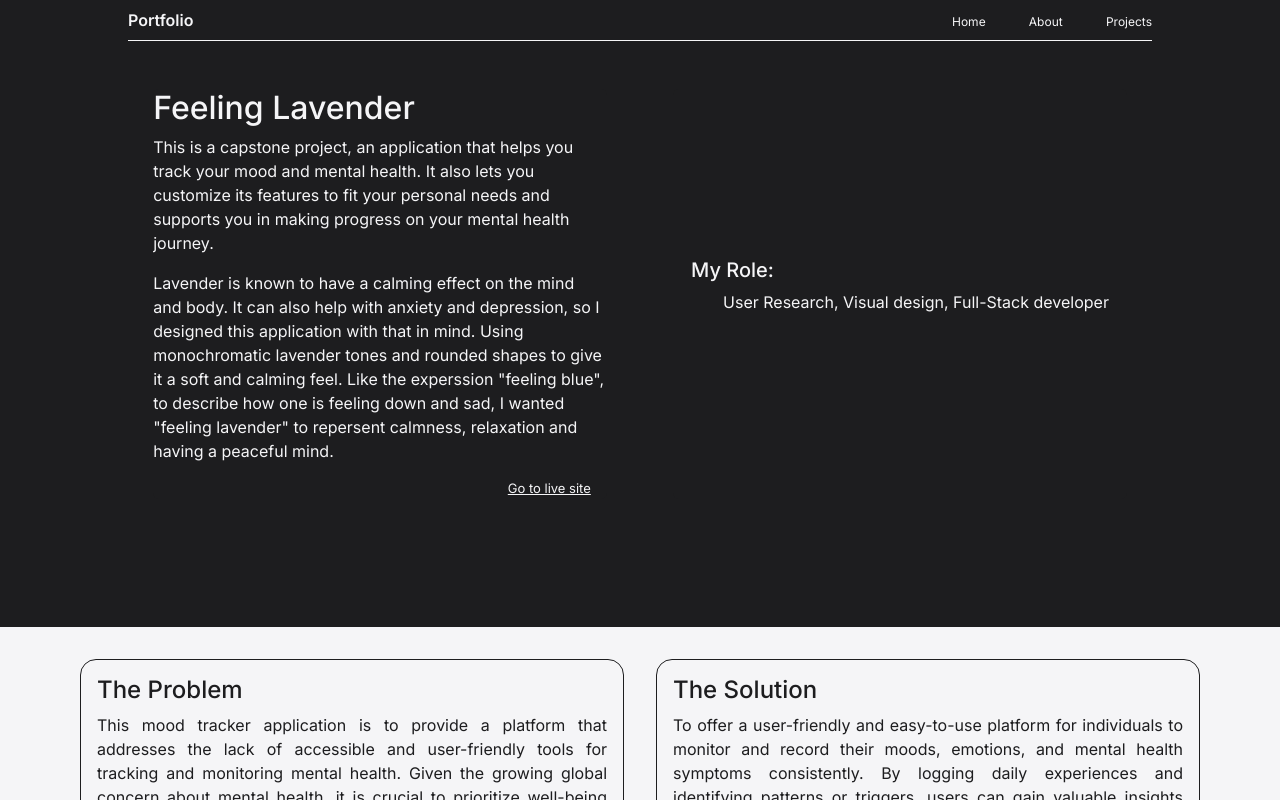
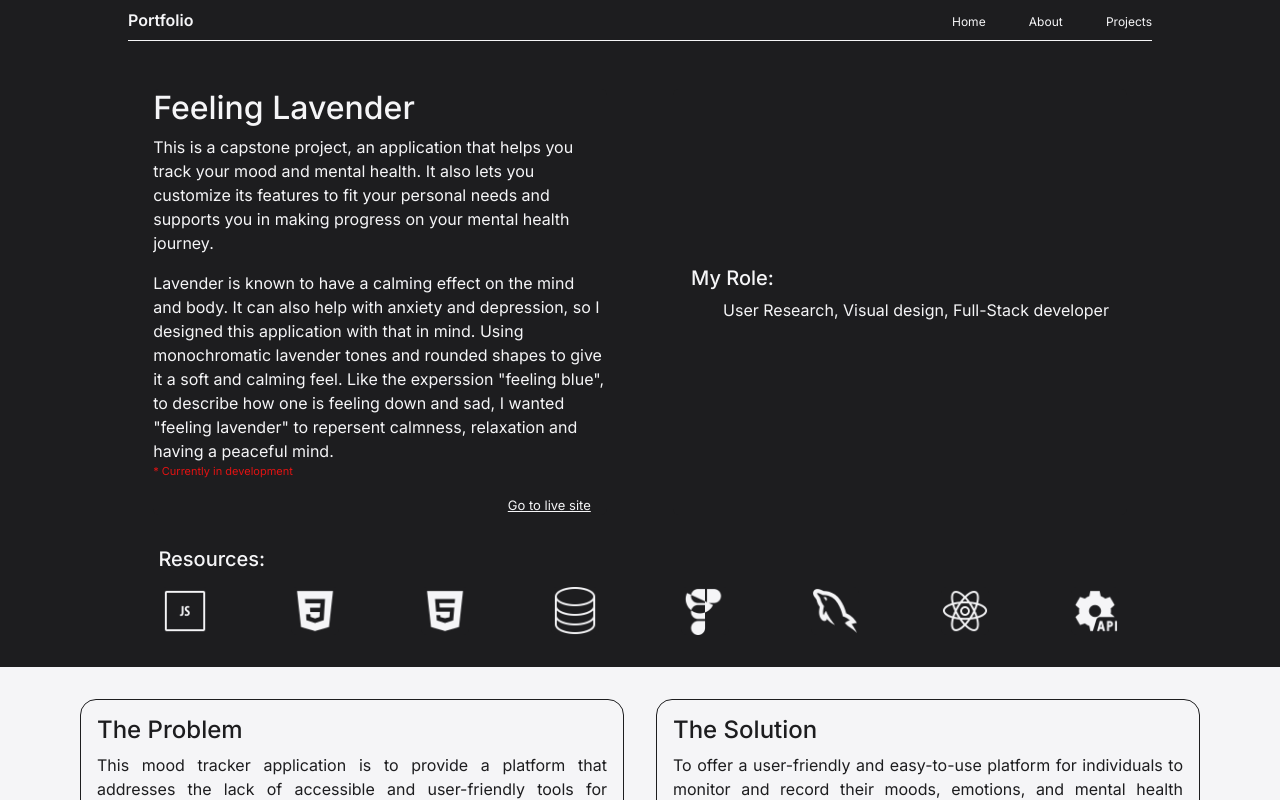
Before and after one commit to AlannieDecena/Portfolio, a React (Vite) app: page /capstone in a window 1280 px wide. Shown: the top 800 px of the page. Built offline with nearby package versions, Linux system fonts and the light colour scheme.

Commit message:
tweaking

```diff
--- a/src/App.css
+++ b/src/App.css
@@ -35,9 +35,10 @@
   margin-bottom: 3rem;
 }
 
+
 .navText{
 
-  color: #1d1d1f;
+  color: #f5f5f7;
 }
 
 .navText:hover {
@@ -66,6 +67,9 @@
   /* color: #E21313; */
   font-weight: 600;
 }
+
+
+
 /* ------------------Responsive Navbar------------------- */
 
 /* Medium screens */
@@ -149,9 +153,10 @@ img {
 
 /* ------------------Projects---------------- */
 
+
 #projects {
   width: 100%;
-  background-color: #f5f5f7;
+  /* background-color: #f5f5f7; */
   padding-top: 3rem;
   padding-bottom: 3rem;
 }
@@ -162,7 +167,7 @@ img {
 }
 
 #projectCards {
-background-color: #f5f5f7!important;
+/* background-color: #f5f5f7!important;  */
 
 }
 
@@ -189,7 +194,7 @@ background-color: #f5f5f7!important;
 }
 
 .projectContext {
-  color: #1d1d1f;
+  /* color: #E21313; */
   opacity: 0;
   position: absolute;
   top: 50%;
@@ -211,6 +216,7 @@ background-color: #f5f5f7!important;
 .projectContext p{
   font-family: 'Inter', sans-serif;
   text-align: center;
+  color: #f5f5f7;
 }
 
 #porjectContainer h4 {
@@ -224,22 +230,19 @@ background-color: #f5f5f7!important;
 }
 
 .projectTitle{
-  color: #1d1d1f;
+  /* color: #1d1d1f; */
   margin-top: 1rem;
-  /* text-decoration: none; */
   display: flex;
   justify-content: center;
-  /* list-style: none; */
-  /* text-decoration-line: none; */
-
+  text-underline-offset: 5px;
 
 }
 
-.imgBox:hover  > .projectTitle {
+/* .imgBox:hover  > .projectTitle {
   color: #E21313;
   text-decoration: underline;
   text-underline-offset: 5px;
-}
+} */
 
 @media (min-width: 600px) {
 
--- a/src/Cap.css
+++ b/src/Cap.css
@@ -1,3 +1,15 @@
+#capHome{
+  width: 80vw;
+  margin: 0 auto;
+  margin-bottom: 2rem;
+}
+.capResources{
+  margin-top: 2rem;
+}
+.capResources h5{
+  margin-left: 1.9rem;
+  margin-bottom: 1rem;
+}
 .whiteBg {
   background-color: #f5f5f7;
   color: #1d1d1f;
@@ -28,6 +40,11 @@
 
   }
 
+  .textWarpper p{
+  color: #f5f5f7;
+
+  }
+
   .textWarpper a:hover {
     color: #E21313;
     text-decoration: underline;
@@ -55,7 +72,9 @@
 
 }
 
-
+.card p{
+  color: #f5f5f7;
+}
 .capCard {
   background-color: #f5f5f7 !important;
   padding: 1rem;
@@ -91,13 +110,15 @@
 .endConclusion {
   width: 100%;
   background-color: #f5f5f7;
-  color: #1d1d1f;
-  padding: 5%;
+
+  padding: 3%;
   display: grid;
   gap: 2rem;
 
 }
-
+.endConclusion h4, p{
+  color: #1d1d1f;
+}
 
 
 .endConclusion a {
@@ -122,7 +143,10 @@
     font-family: 'Inter', sans-serif;
 
 }
-
+.inDev{
+  font-size: 11px;
+  color: #E21313 !important;
+}
 /* --------------------Image Slider----------------------------------- */
 
 .slider {
--- a/src/cal-style.css
+++ b/src/cal-style.css
@@ -14,6 +14,11 @@
 
     }
 }
+
+.calSkillsBox{
+  display: flex;
+}
+
 
   #calCard{
     padding: 0;
--- a/src/pages/AnimeProject.jsx
+++ b/src/pages/AnimeProject.jsx
@@ -1,7 +1,6 @@
 import React from "react";
 import NavBar from "./NavBar";
 
-import { Link } from "react-router-dom";
 import LineDivider from "../components/LineDivider";
 import useSlider from "../hooks/UseSlider";
 
@@ -9,6 +8,15 @@ import Animehome from "../images/Animehome.png";
 import Loading from "../images/Loading.png";
 import AnimeLand from "../images/AnimeLand.png";
 import Footer from "./Footer";
+
+
+import js from "../images/js.png";
+import Iconcss from "../images/Iconcss.png";
+import Iconhtml5 from "../images/Iconhtml5.png";
+import Iconfigma from "../images/Iconfigma.png";
+
+import IconrestApi from "../images/IconrestApi.png";
+
 export default function AnimeProject() {
   const slider = useSlider();
   React.useEffect(() => {
@@ -51,6 +59,34 @@ export default function AnimeProject() {
           </div>
         </section>
 
+        <section className="capResources" >
+        <div >
+              <h5>Resources:</h5>
+
+            </div>
+            <div className="skillsWrapper">
+              <div className="card" id="skillsCard" data-title="JavaScript">
+                <img src={js} id="skillsImg" alt="js" />
+              </div>
+              <div className="card" id="skillsCard" data-title="CSS">
+                <img src={Iconcss} id="skillsImg" alt="css" />
+              </div>
+              <div className="card" id="skillsCard" data-title="HTML5">
+                <img src={Iconhtml5} id="skillsImg" alt="html5" />
+              </div>
+
+
+              <div className="card" id="skillsCard" data-title="Figma">
+                <img src={Iconfigma} id="skillsImg" alt="Figma" />
+              </div>
+
+              <div className="card" id="skillsCard" data-title="Rest API">
+                <img src={IconrestApi} id="skillsImg" alt="Rest API" />
+              </div>
+            </div>
+          </section>
+
+
       </div>
         <div className="slider">
           <button className="prev" onClick={() => slider.changeImage(-1)}>
--- a/src/pages/CalculatorProject.jsx
+++ b/src/pages/CalculatorProject.jsx
@@ -1,8 +1,23 @@
 import React from "react";
 import NavBar from "./NavBar";
-import { Link } from "react-router-dom";
 import LineDivider from "../components/LineDivider";
 import Footer from "./Footer";
+
+import LogIn from "../images/LogIn.png";
+import Rating from "../images/Rating.png";
+import Dash from "../images/Dash.png";
+import dashMood from "../images/dashMood.png";
+import Goal from "../images/Goal.png";
+import Jur from "../images/Jur.png";
+import js from "../images/js.png";
+import Iconcss from "../images/Iconcss.png";
+import Iconhtml5 from "../images/Iconhtml5.png";
+import Icondatabase from "../images/Icondatabase.png";
+import Iconfigma from "../images/Iconfigma.png";
+import Iconmysql from "../images/Iconmysql.png";
+import Iconreact from "../images/Iconreact.png";
+import IconrestApi from "../images/IconrestApi.png";
+
 
 export default function CalculatorProject() {
   return (
@@ -34,15 +49,35 @@ export default function CalculatorProject() {
               <a href="https://alanniedecena.github.io/Retro-Calculator/" target="_blank">
                 Go to live site
               </a>
+<br />
+                 <h5>Resources:</h5>
+              <div className="calSkillsBox" >
+
+              <div className="card" id="skillsCard" data-title="JavaScript">
+                <img src={js} id="skillsImg" alt="js" />
+              </div>
+              <div className="card" id="skillsCard" data-title="CSS">
+                <img src={Iconcss} id="skillsImg" alt="css" />
+              </div>
+              <div className="card" id="skillsCard" data-title="HTML5">
+                <img src={Iconhtml5} id="skillsImg" alt="html5" />
+              </div>
+              <div className="card" id="skillsCard" data-title="Database Design">
+                <img src={Icondatabase} id="skillsImg" alt="Database Design" />
+              </div>
+              </div>
 
             </div>
           </div>
+
+
 
           <div className="card " id="calCard">
             <div id="calImg">
             </div>
           </div>
         </section>
+
       </div>
       <LineDivider/>
 <Footer/>
--- a/src/pages/CapStone.jsx
+++ b/src/pages/CapStone.jsx
@@ -7,6 +7,14 @@ import Dash from "../images/Dash.png";
 import dashMood from "../images/dashMood.png";
 import Goal from "../images/Goal.png";
 import Jur from "../images/Jur.png";
+import js from "../images/js.png";
+import Iconcss from "../images/Iconcss.png";
+import Iconhtml5 from "../images/Iconhtml5.png";
+import Icondatabase from "../images/Icondatabase.png";
+import Iconfigma from "../images/Iconfigma.png";
+import Iconmysql from "../images/Iconmysql.png";
+import Iconreact from "../images/Iconreact.png";
+import IconrestApi from "../images/IconrestApi.png";
 
 import useSlider from "../hooks/UseSlider";
 import Footer from "./Footer";
@@ -20,7 +28,7 @@ export default function CapStone() {
   return (
     <>
       <NavBar/>
-      <div id="home">
+      <div id="capHome" >
         <section className="header">
           <div className="card">
             <div className="textWarpper">
@@ -39,11 +47,12 @@ export default function CapStone() {
                 tones and rounded shapes to give it a soft and calming feel.
                 Like the experssion "feeling blue", to describe how one is
                 feeling down and sad, I wanted "feeling lavender" to repersent
-                calmness, relaxation and having a peaceful mind.
+                calmness, relaxation and having a peaceful mind.<p className="inDev">* Currently in development</p>
               </p>
               <a href="https://feelinglavender.onrender.com/" target="_blank">
                 Go to live site
               </a>
+
             </div>
           </div>
           <div className="card">
@@ -54,7 +63,45 @@ export default function CapStone() {
               </ul>
             </div>
           </div>
+
         </section>
+
+        <section className="capResources" >
+        <div >
+              <h5>Resources:</h5>
+
+            </div>
+            <div className="skillsWrapper">
+              <div className="card" id="skillsCard" data-title="JavaScript">
+                <img src={js} id="skillsImg" alt="js" />
+              </div>
+              <div className="card" id="skillsCard" data-title="CSS">
+                <img src={Iconcss} id="skillsImg" alt="css" />
+              </div>
+              <div className="card" id="skillsCard" data-title="HTML5">
+                <img src={Iconhtml5} id="skillsImg" alt="html5" />
+              </div>
+              <div className="card" id="skillsCard" data-title="Database Design">
+                <img src={Icondatabase} id="skillsImg" alt="Database Design" />
+              </div>
+
+              <div className="card" id="skillsCard" data-title="Figma">
+                <img src={Iconfigma} id="skillsImg" alt="Figma" />
+              </div>
+
+              <div className="card" id="skillsCard" data-title="MySQL">
+                <img src={Iconmysql} id="skillsImg" alt="MySQL" />
+              </div>
+
+              <div className="card" id="skillsCard" data-title="React">
+                <img src={Iconreact} id="skillsImg" alt="React" />
+              </div>
+              <div className="card" id="skillsCard" data-title="Rest API">
+                <img src={IconrestApi} id="skillsImg" alt="Rest API" />
+              </div>
+            </div>
+          </section>
+
       </div>
       <section className="whiteBg">
         <div className="capCard">
--- a/src/pages/HomePage.jsx
+++ b/src/pages/HomePage.jsx
@@ -4,6 +4,7 @@ import NavBar from "./NavBar";
 import Projects from "./Projects";
 import { Link } from "react-router-dom";
 import Footer from "./Footer";
+import LineDivider from "../components/LineDivider";
 
 
 export default function HomePage() {
@@ -29,7 +30,8 @@ export default function HomePage() {
         </div>
       </section>
     </div>
-    <Projects/>
+    {/* <Projects/> */}
+    <LineDivider/>
     <Footer/>
     </>
 
--- a/src/pages/NavBar.jsx
+++ b/src/pages/NavBar.jsx
@@ -19,7 +19,7 @@ export default function NavBar() {
               </NavLink>
             </li>
             <li>
-              <NavLink to="/">
+              <NavLink to="/projects">
                 Projects
               </NavLink>
             </li>
--- a/src/pages/Projects.jsx
+++ b/src/pages/Projects.jsx
@@ -1,18 +1,20 @@
 import React from "react";
-// import headerImg from "../images/headerImg.png";
-// import WebImg from "../images/webImg.png";
 import LogIn from "../images/LogIn.png";
-// import capLogo from "../images/capLogo.png";
 import { NavLink, Link } from "react-router-dom";
 import Animehome from "../images/Animehome.png";
 import Calculator from "../images/Calculator.png";
+import Footer from "./Footer";
 
+import NavBar from "./NavBar";
 
 export default function Projects() {
 
 
   return (
+    <>
+
     <div id="projects">
+      <NavBar/>
       <div id="porjectContainer">
         <h4>Projects</h4>
 
@@ -66,5 +68,7 @@ export default function Projects() {
         </section>
       </div>
     </div>
+    <Footer/>
+    </>
   );
 }
```
Also changed, not shown: 1 other file (tests, documents, lock files or other folders).
